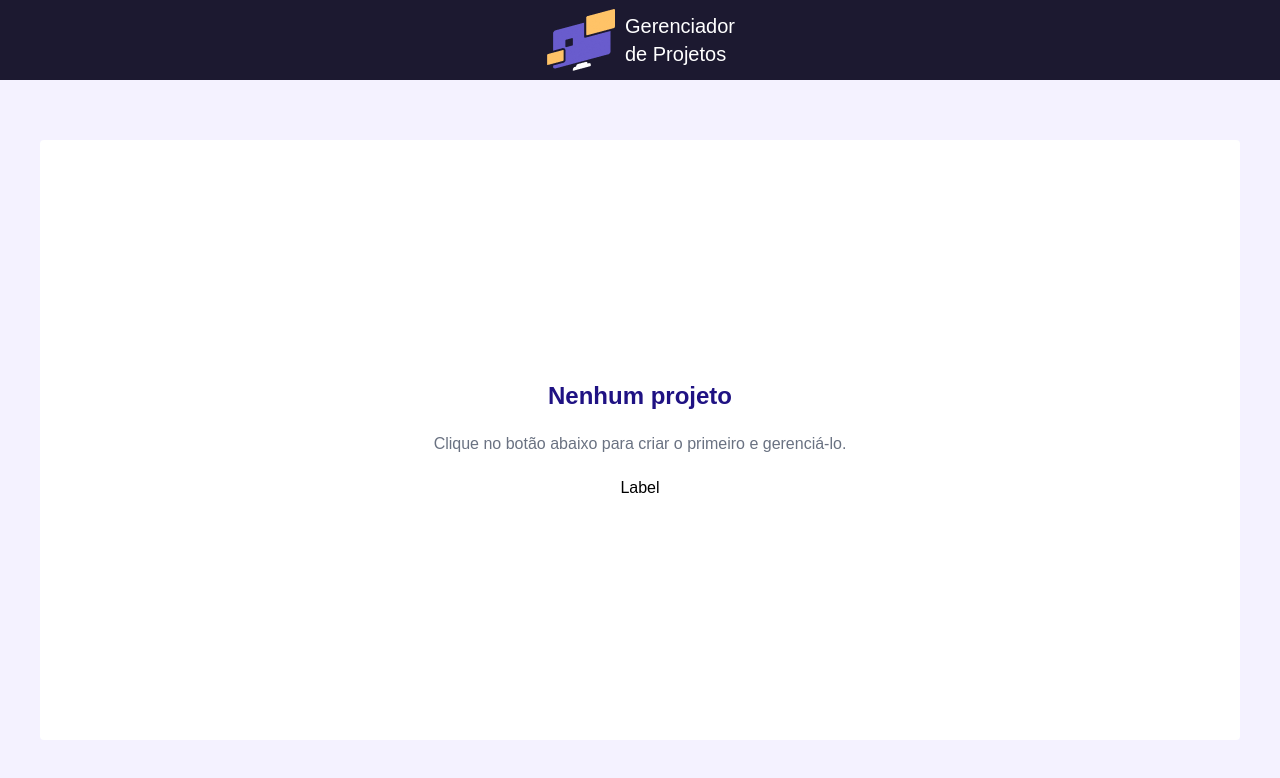
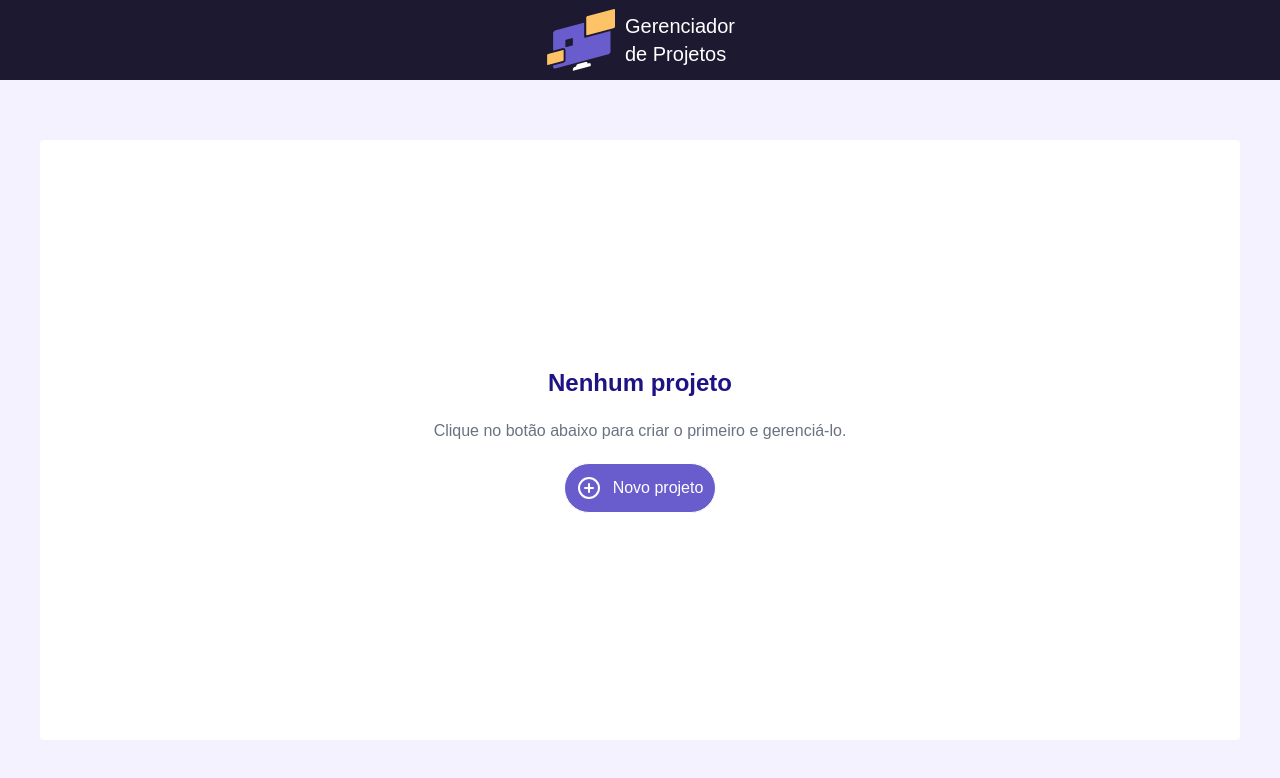
Before and after one commit to marcusvlc/manage-projects, a Nuxt app: page / in a window 1280 px wide. Shown: the top 778 px of the page. Built offline with nearby package versions, Linux system fonts and the light colour scheme; a web font is replaced by a local one.

Commit message:
(feat): Navigation, button, styles

```diff
--- a/app/components/commons/Button.vue
+++ b/app/components/commons/Button.vue
@@ -1,3 +1,51 @@
 <template>
-  <button>Label</button>
+  <button
+    :disabled="disabled"
+    :style="{
+      backgroundColor: bgColor,
+      color: textColor,
+      borderColor: borderColor,
+    }"
+    :class="[
+      'flex items-center gap-3 rounded-full p-3 border',
+      disabled ? 'cursor-not-allowed opacity-50' : 'cursor-pointer',
+    ]"
+    @mousedown="isActive = true"
+    @mouseup="isActive = false"
+    @mouseleave="isActive = false"
+    @click="emit('click')"
+  >
+    <Icon v-if="Icon" />
+    {{ label }}
+  </button>
 </template>
+
+<script setup lang="ts">
+import { ref, toRef } from "vue";
+
+import type { ButtonVariant } from "@/types/button/button-types";
+
+const emit = defineEmits<{
+  click: [];
+}>();
+
+const props = withDefaults(
+  defineProps<{
+    label: string;
+    variant?: ButtonVariant;
+    Icon?: Component;
+    disabled?: boolean;
+  }>(),
+  {
+    variant: "primary",
+    disabled: false,
+  },
+);
+
+const isActive = ref(false);
+
+const { bgColor, textColor, borderColor } = useButtonColors(
+  toRef(props, "variant"),
+  isActive,
+);
+</script>
--- a/app/components/header/Header.vue
+++ b/app/components/header/Header.vue
@@ -2,7 +2,7 @@
   <header
     class="text-white bg-(--bg-purple-1) h-(--header-height) flex items-center justify-center shadow-[40px]"
   >
-    <div class="flex items-center gap-2">
+    <div class="flex items-center gap-2 cursor-pointer" @click="goHome">
       <img :src="symbolImage" alt="Clicksign" class="h-18 w-auto" />
       <span class="text-xl"
         >Gerenciador <br />
@@ -14,4 +14,10 @@
 
 <script setup lang="ts">
 import symbolImage from "~/assets/images/symbol.png";
+
+const router = useRouter();
+
+const goHome = () => {
+  router.push("/");
+};
 </script>
--- a/app/components/projects/Empty.vue
+++ b/app/components/projects/Empty.vue
@@ -10,6 +10,21 @@
       Clique no botão abaixo para criar o primeiro e gerenciá-lo.
     </p>
 
-    <CommonsButton />
+    <CommonsButton
+      @click="onNewProject"
+      label="Novo projeto"
+      variant="primary"
+      :-icon="CirclePlus"
+    />
   </div>
 </template>
+
+<script setup lang="ts">
+import { CirclePlus } from "lucide-vue-next";
+
+const router = useRouter();
+
+const onNewProject = () => {
+  router.push("/create");
+};
+</script>
--- /dev/null
+++ b/app/composables/commons/useButtonColors.ts
@@ -0,0 +1,41 @@
+import { computed, unref, type MaybeRef } from "vue";
+
+import type { ButtonVariant } from "~/types/button/button-types";
+
+export const useButtonColors = (
+  variant: MaybeRef<ButtonVariant>,
+  active: MaybeRef<boolean> = false,
+) => {
+  const bgColor = computed(() => {
+    const colors: Record<ButtonVariant, string> = {
+      primary: unref(active) ? "#462699" : "#695CCD",
+      secondary: unref(active) ? "#695CCD" : "#FFFFFF",
+    };
+
+    return colors[unref(variant)];
+  });
+
+  const textColor = computed(() => {
+    const colors: Record<ButtonVariant, string> = {
+      secondary: unref(active) ? "#FFFFFF" : "#695CCD",
+      primary: "#FFFFFF",
+    };
+
+    return colors[unref(variant)];
+  });
+
+  const borderColor = computed(() => {
+    const colors: Record<ButtonVariant, string> = {
+      secondary: "#695CCD",
+      primary: "#FFFFFF",
+    };
+
+    return colors[unref(variant)];
+  });
+
+  return {
+    bgColor,
+    textColor,
+    borderColor,
+  };
+};
--- /dev/null
+++ b/app/types/button/button-types.ts
@@ -0,0 +1 @@
+export type ButtonVariant = "primary" | "secondary";
--- a/package.json
+++ b/package.json
@@ -10,6 +10,7 @@
     "postinstall": "nuxt prepare"
   },
   "dependencies": {
+    "lucide-vue-next": "^1.0.0",
     "nuxt": "^4.5.2",
     "vue": "^3.5.42",
     "vue-router": "^5.3.1"
```
Also changed, not shown: 1 other file (tests, documents, lock files or other folders).
